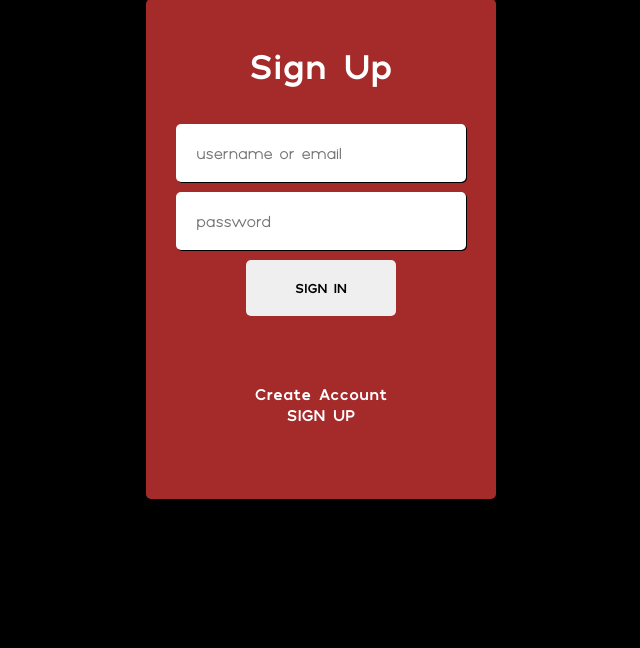
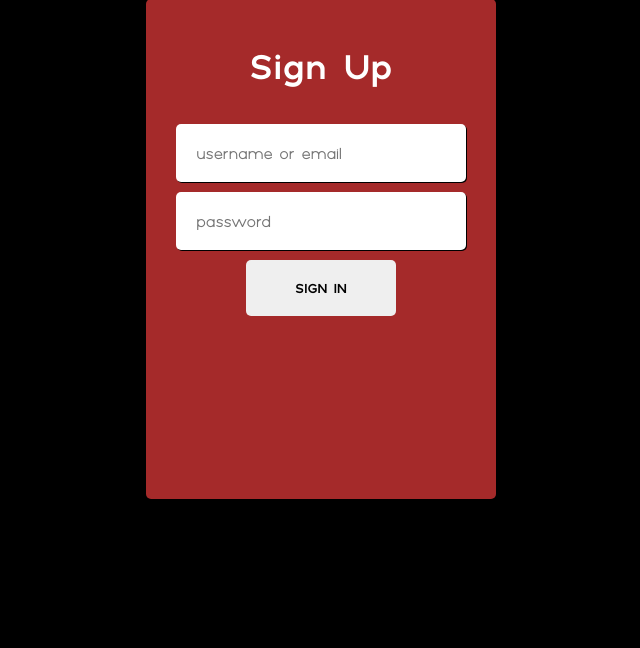
Before and after one commit to abuyako/Self-Code, a PHP site: page /signup.php in a window 1280 px wide. Shown: the part 171-819 px from the top of the page, without its empty margins (319-959 px from the left). Run offline with PHP 8.4, Linux system fonts and the light colour scheme.

Commit message:
Styling the signup.css

```diff
--- a/assets/css/sign-form.css
+++ b/assets/css/sign-form.css
@@ -46,19 +46,6 @@
   border-radius: 5px;
 }
 form [input="submit"]:hover {
-      box-shadow: 0 12px 16px 0 rgba(0,0,0,0.24),0 17px 50px 0 rgba(0,0,0,0.19);
+  box-shadow: 0 12px 16px 0 rgba(0, 0, 0, 0.24),
+    0 17px 50px 0 rgba(0, 0, 0, 0.19);
 }
-
-  .signup-forms p {
-    margin-top: 70px;
-    color: #fff;
-    font-family: Polly-Bold;
-  }
-  .signup-forms a {
-    margin-top: 5px;
-    color: #fff;
-    font-family: Polly-Bold;
-  }
-  .signup-forms a:hover {
-    color: black;
-  }
--- a/includes/signup-form.php
+++ b/includes/signup-form.php
@@ -6,7 +6,5 @@
             <input type="text" name="password" placeholder="password" required><br>
             <input type="submit" name="submit" value="SIGN IN">
         </form>
-        <p>Create Account</p>
-        <a href="Signup.php">SIGN UP</a>
     </div>
 </div>
```
Lines whose indentation alone changed are shown as unchanged.
